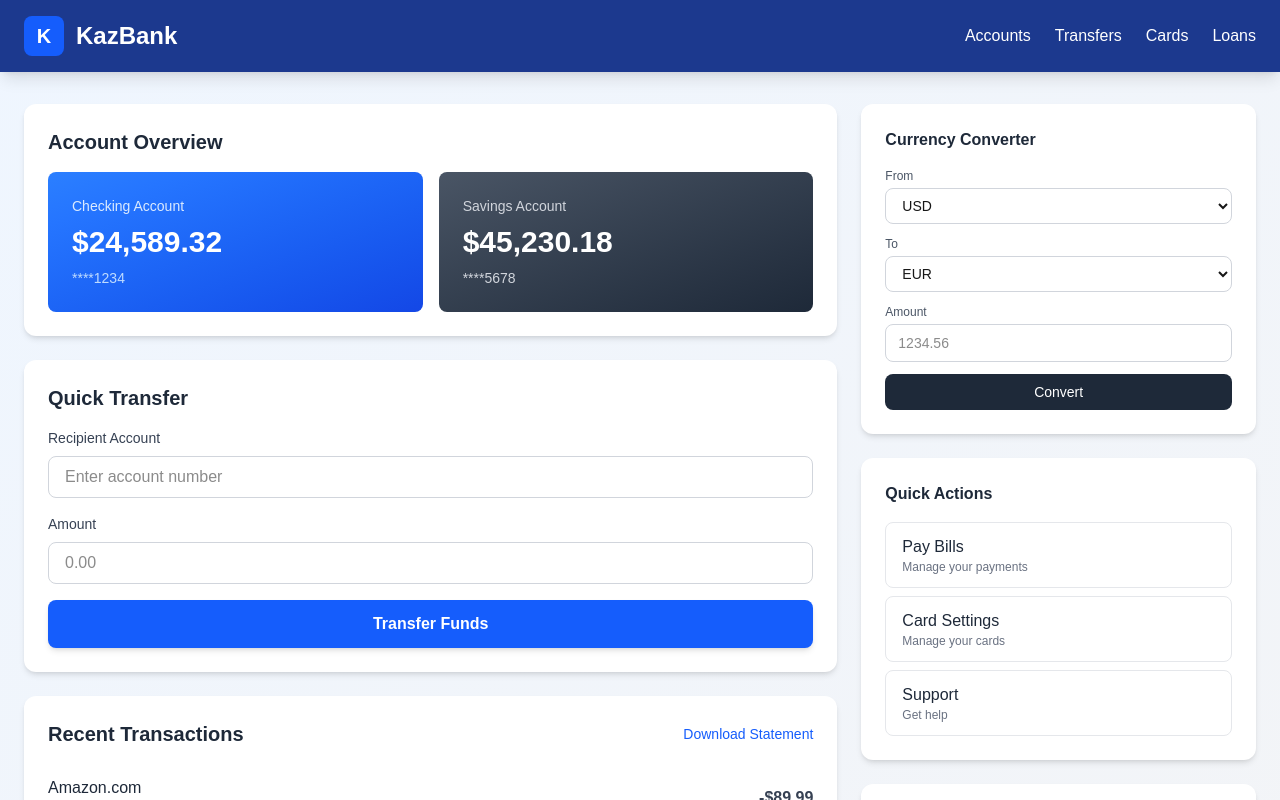
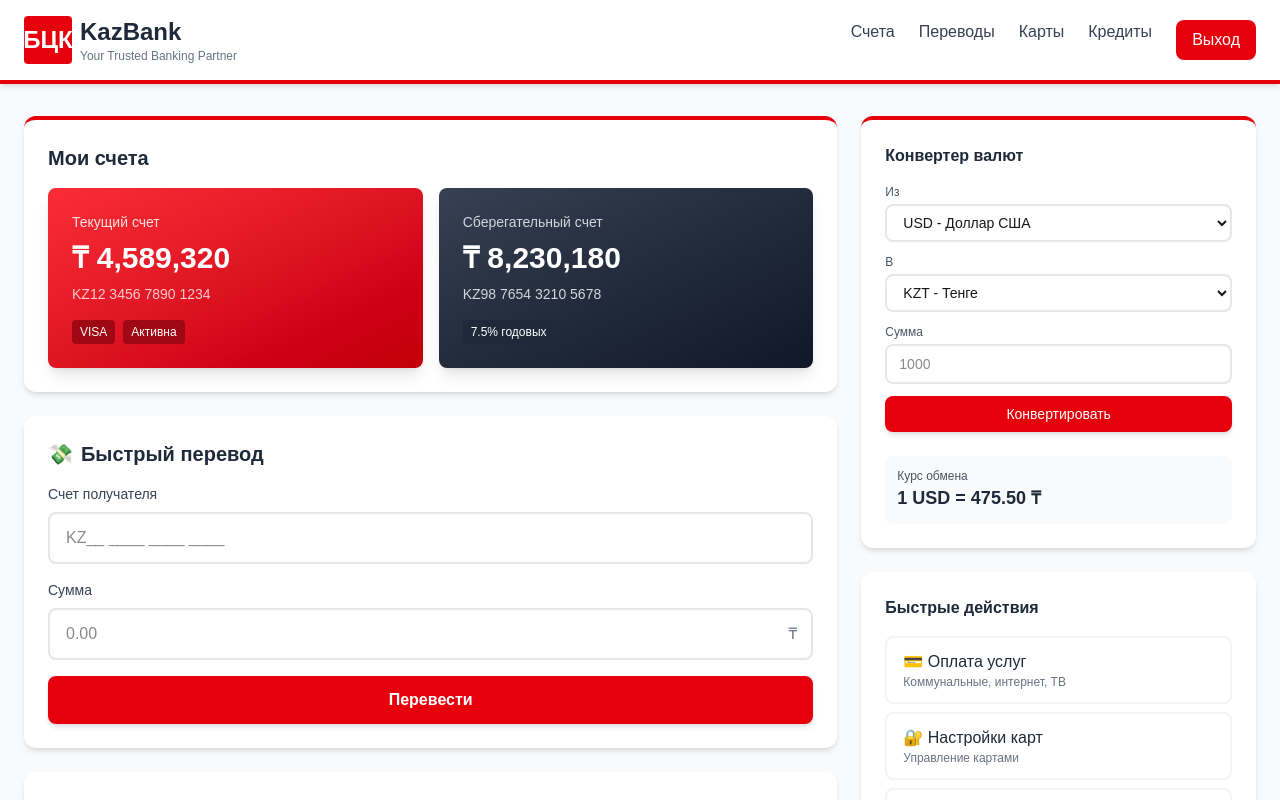
Before and after one commit to apexbridge-tech/bugspotter-demos, a Next.js app: page /1/kazbank in a window 1280 px wide. Shown: the top 800 px of the page. Built offline with nearby package versions, Linux system fonts and the light colour scheme; no server answers.

Commit message:
Redesign KazBank with БЦК Bank inspired styling (red/white theme, Cyrillic text)

```diff
--- a/app/[subdomain]/kazbank/page.tsx
+++ b/app/[subdomain]/kazbank/page.tsx
@@ -76,36 +76,44 @@ export default function KazBankDemo() {
   }, []);
 
   return (
-    <div className="min-h-screen bg-gradient-to-br from-blue-50 to-gray-100">
+    <div className="min-h-screen bg-gray-50">
       {/* Header */}
-      <header className="bg-blue-900 text-white shadow-lg">
+      <header className="bg-white shadow-md border-b-4 border-red-600">
         <div className="container mx-auto px-6 py-4">
           <div className="flex items-center justify-between">
             <div className="flex items-center gap-3">
-              <div className="w-10 h-10 bg-blue-600 rounded-lg flex items-center justify-center font-bold text-xl">
-                K
+              <div className="flex items-center gap-2">
+                <div className="w-12 h-12 bg-red-600 rounded flex items-center justify-center font-bold text-2xl text-white">
+                  БЦК
+                </div>
+                <div>
+                  <h1 className="text-2xl font-bold text-gray-800">KazBank</h1>
+                  <p className="text-xs text-gray-500">Your Trusted Banking Partner</p>
+                </div>
               </div>
-              <h1 className="text-2xl font-bold">KazBank</h1>
             </div>
             <button
               id="mobile-menu-toggle"
-              className="lg:hidden px-4 py-2 bg-blue-800 rounded-lg hover:bg-blue-700 transition-colors"
+              className="lg:hidden px-4 py-2 bg-red-600 text-white rounded-lg hover:bg-red-700 transition-colors"
             >
               Menu
             </button>
             <nav className="hidden lg:flex gap-6">
-              <a href="#" className="hover:text-blue-300 transition-colors">
-                Accounts
+              <a href="#" className="text-gray-700 hover:text-red-600 transition-colors font-medium">
+                Счета
               </a>
-              <a href="#" className="hover:text-blue-300 transition-colors">
-                Transfers
+              <a href="#" className="text-gray-700 hover:text-red-600 transition-colors font-medium">
+                Переводы
               </a>
-              <a href="#" className="hover:text-blue-300 transition-colors">
-                Cards
+              <a href="#" className="text-gray-700 hover:text-red-600 transition-colors font-medium">
+                Карты
               </a>
-              <a href="#" className="hover:text-blue-300 transition-colors">
-                Loans
+              <a href="#" className="text-gray-700 hover:text-red-600 transition-colors font-medium">
+                Кредиты
               </a>
+              <button className="px-4 py-2 bg-red-600 text-white rounded-lg hover:bg-red-700 transition-colors font-medium">
+                Выход
+              </button>
             </nav>
           </div>
         </div>
@@ -116,49 +124,62 @@ export default function KazBankDemo() {
           {/* Main Content */}
           <div className="lg:col-span-2 space-y-6">
             {/* Account Overview */}
-            <div className="bg-white rounded-xl shadow-md p-6">
-              <h2 className="text-xl font-bold text-gray-800 mb-4">Account Overview</h2>
+            <div className="bg-white rounded-xl shadow-md p-6 border-t-4 border-red-600">
+              <h2 className="text-xl font-bold text-gray-800 mb-4">Мои счета</h2>
               <div className="grid md:grid-cols-2 gap-4">
-                <div className="bg-gradient-to-br from-blue-500 to-blue-700 rounded-lg p-6 text-white">
-                  <p className="text-blue-100 text-sm mb-2">Checking Account</p>
-                  <p className="text-3xl font-bold">$24,589.32</p>
-                  <p className="text-blue-200 text-sm mt-2">****1234</p>
+                <div className="bg-gradient-to-br from-red-500 to-red-700 rounded-lg p-6 text-white shadow-lg">
+                  <p className="text-red-100 text-sm mb-2">Текущий счет</p>
+                  <p className="text-3xl font-bold">₸ 4,589,320</p>
+                  <p className="text-red-200 text-sm mt-2">KZ12 3456 7890 1234</p>
+                  <div className="mt-4 flex gap-2">
+                    <div className="text-xs bg-red-800 bg-opacity-50 px-2 py-1 rounded">VISA</div>
+                    <div className="text-xs bg-red-800 bg-opacity-50 px-2 py-1 rounded">Активна</div>
+                  </div>
                 </div>
-                <div className="bg-gradient-to-br from-gray-600 to-gray-800 rounded-lg p-6 text-white">
-                  <p className="text-gray-300 text-sm mb-2">Savings Account</p>
-                  <p className="text-3xl font-bold">$45,230.18</p>
-                  <p className="text-gray-300 text-sm mt-2">****5678</p>
+                <div className="bg-gradient-to-br from-gray-700 to-gray-900 rounded-lg p-6 text-white shadow-lg">
+                  <p className="text-gray-300 text-sm mb-2">Сберегательный счет</p>
+                  <p className="text-3xl font-bold">₸ 8,230,180</p>
+                  <p className="text-gray-300 text-sm mt-2">KZ98 7654 3210 5678</p>
+                  <div className="mt-4 flex gap-2">
+                    <div className="text-xs bg-gray-800 bg-opacity-50 px-2 py-1 rounded">7.5% годовых</div>
+                  </div>
                 </div>
               </div>
             </div>
 
             {/* Quick Transfer */}
             <div className="bg-white rounded-xl shadow-md p-6">
-              <h2 className="text-xl font-bold text-gray-800 mb-4">Quick Transfer</h2>
+              <h2 className="text-xl font-bold text-gray-800 mb-4 flex items-center gap-2">
+                <span className="text-red-600">💸</span>
+                Быстрый перевод
+              </h2>
               <div className="space-y-4">
                 <div>
                   <label className="block text-sm font-medium text-gray-700 mb-2">
-                    Recipient Account
+                    Счет получателя
                   </label>
                   <input
                     type="text"
-                    placeholder="Enter account number"
-                    className="w-full px-4 py-2 border border-gray-300 rounded-lg focus:ring-2 focus:ring-blue-500 focus:border-transparent outline-none"
+                    placeholder="KZ__ ____ ____ ____"
+                    className="w-full px-4 py-3 border-2 border-gray-200 rounded-lg focus:ring-2 focus:ring-red-500 focus:border-red-500 outline-none transition-all"
                   />
                 </div>
                 <div>
-                  <label className="block text-sm font-medium text-gray-700 mb-2">Amount</label>
-                  <input
-                    type="number"
-                    placeholder="0.00"
-                    className="w-full px-4 py-2 border border-gray-300 rounded-lg focus:ring-2 focus:ring-blue-500 focus:border-transparent outline-none"
-                  />
+                  <label className="block text-sm font-medium text-gray-700 mb-2">Сумма</label>
+                  <div className="relative">
+                    <input
+                      type="number"
+                      placeholder="0.00"
+                      className="w-full px-4 py-3 border-2 border-gray-200 rounded-lg focus:ring-2 focus:ring-red-500 focus:border-red-500 outline-none transition-all"
+                    />
+                    <span className="absolute right-4 top-1/2 -translate-y-1/2 text-gray-500 font-medium">₸</span>
+                  </div>
                 </div>
                 <button
                   id="transfer-btn"
-                  className="w-full bg-blue-600 hover:bg-blue-700 text-white font-semibold py-3 rounded-lg transition-colors shadow-md hover:shadow-lg"
+                  className="w-full bg-red-600 hover:bg-red-700 text-white font-semibold py-3 rounded-lg transition-all shadow-md hover:shadow-lg transform hover:-translate-y-0.5"
                 >
-                  Transfer Funds
+                  Перевести
                 </button>
               </div>
             </div>
@@ -166,20 +187,21 @@ export default function KazBankDemo() {
             {/* Recent Transactions */}
             <div className="bg-white rounded-xl shadow-md p-6">
               <div className="flex items-center justify-between mb-4">
-                <h2 className="text-xl font-bold text-gray-800">Recent Transactions</h2>
+                <h2 className="text-xl font-bold text-gray-800">Последние операции</h2>
                 <button
                   id="download-statement"
-                  className="text-blue-600 hover:text-blue-700 font-medium text-sm"
+                  className="text-red-600 hover:text-red-700 font-medium text-sm flex items-center gap-1"
                 >
-                  Download Statement
+                  <span>📄</span>
+                  Выписка
                 </button>
               </div>
               <div className="space-y-3">
                 {[
-                  { name: 'Amazon.com', amount: '-$89.99', date: 'Oct 25' },
-                  { name: 'Salary Deposit', amount: '+$5,200.00', date: 'Oct 24' },
-                  { name: 'Netflix', amount: '-$15.99', date: 'Oct 23' },
-                  { name: 'Starbucks', amount: '-$6.45', date: 'Oct 22' },
+                  { name: 'Kaspi.kz', amount: '-₸ 28,900', date: '25 окт' },
+                  { name: 'Зарплата', amount: '+₸ 520,000', date: '24 окт' },
+                  { name: 'Magnum', amount: '-₸ 12,340', date: '23 окт' },
+                  { name: 'Алматы Энерго', amount: '-₸ 8,500', date: '22 окт' },
                 ].map((tx, i) => (
                   <div
                     key={i}
@@ -203,57 +225,63 @@ export default function KazBankDemo() {
           {/* Sidebar */}
           <div className="space-y-6">
             {/* Currency Converter */}
-            <div className="bg-white rounded-xl shadow-md p-6">
-              <h3 className="font-bold text-gray-800 mb-4">Currency Converter</h3>
+            <div className="bg-white rounded-xl shadow-md p-6 border-t-4 border-red-600">
+              <h3 className="font-bold text-gray-800 mb-4">Конвертер валют</h3>
               <div className="space-y-3">
                 <div>
-                  <label className="block text-xs text-gray-600 mb-1">From</label>
-                  <select className="w-full px-3 py-2 border border-gray-300 rounded-lg text-sm outline-none focus:ring-2 focus:ring-blue-500">
-                    <option>USD</option>
-                    <option>EUR</option>
-                    <option>GBP</option>
+                  <label className="block text-xs text-gray-600 mb-1 font-medium">Из</label>
+                  <select className="w-full px-3 py-2 border-2 border-gray-200 rounded-lg text-sm outline-none focus:ring-2 focus:ring-red-500 focus:border-red-500 transition-all">
+                    <option>USD - Доллар США</option>
+                    <option>EUR - Евро</option>
+                    <option>KZT - Тенге</option>
+                    <option>RUB - Рубль</option>
                   </select>
                 </div>
                 <div>
-                  <label className="block text-xs text-gray-600 mb-1">To</label>
-                  <select className="w-full px-3 py-2 border border-gray-300 rounded-lg text-sm outline-none focus:ring-2 focus:ring-blue-500">
-                    <option>EUR</option>
-                    <option>USD</option>
-                    <option>GBP</option>
+                  <label className="block text-xs text-gray-600 mb-1 font-medium">В</label>
+                  <select className="w-full px-3 py-2 border-2 border-gray-200 rounded-lg text-sm outline-none focus:ring-2 focus:ring-red-500 focus:border-red-500 transition-all">
+                    <option>KZT - Тенге</option>
+                    <option>EUR - Евро</option>
+                    <option>USD - Доллар США</option>
+                    <option>RUB - Рубль</option>
                   </select>
                 </div>
                 <div>
-                  <label className="block text-xs text-gray-600 mb-1">Amount</label>
+                  <label className="block text-xs text-gray-600 mb-1 font-medium">Сумма</label>
                   <input
                     type="number"
-                    placeholder="1234.56"
-                    className="w-full px-3 py-2 border border-gray-300 rounded-lg text-sm outline-none focus:ring-2 focus:ring-blue-500"
+                    placeholder="1000"
+                    className="w-full px-3 py-2 border-2 border-gray-200 rounded-lg text-sm outline-none focus:ring-2 focus:ring-red-500 focus:border-red-500 transition-all"
                   />
                 </div>
                 <button
                   id="convert-currency"
-                  className="w-full bg-gray-800 hover:bg-gray-900 text-white py-2 rounded-lg text-sm font-medium transition-colors"
+                  className="w-full bg-red-600 hover:bg-red-700 text-white py-2 rounded-lg text-sm font-medium transition-colors shadow-md"
                 >
-                  Convert
+                  Конвертировать
                 </button>
+                <div className="mt-3 p-3 bg-gray-50 rounded-lg">
+                  <div className="text-xs text-gray-600">Курс обмена</div>
+                  <div className="text-lg font-bold text-gray-800">1 USD = 475.50 ₸</div>
+                </div>
               </div>
             </div>
 
             {/* Quick Actions */}
             <div className="bg-white rounded-xl shadow-md p-6">
-              <h3 className="font-bold text-gray-800 mb-4">Quick Actions</h3>
+              <h3 className="font-bold text-gray-800 mb-4">Быстрые действия</h3>
               <div className="space-y-2">
-                <button className="w-full text-left px-4 py-3 rounded-lg hover:bg-gray-50 transition-colors border border-gray-200">
-                  <div className="font-medium text-gray-800">Pay Bills</div>
-                  <div className="text-xs text-gray-500">Manage your payments</div>
+                <button className="w-full text-left px-4 py-3 rounded-lg hover:bg-red-50 transition-colors border-2 border-gray-100 hover:border-red-200">
+                  <div className="font-medium text-gray-800">💳 Оплата услуг</div>
+                  <div className="text-xs text-gray-500">Коммунальные, интернет, ТВ</div>
                 </button>
-                <button className="w-full text-left px-4 py-3 rounded-lg hover:bg-gray-50 transition-colors border border-gray-200">
-                  <div className="font-medium text-gray-800">Card Settings</div>
-                  <div className="text-xs text-gray-500">Manage your cards</div>
+                <button id="login-submit" className="w-full text-left px-4 py-3 rounded-lg hover:bg-red-50 transition-colors border-2 border-gray-100 hover:border-red-200">
+                  <div className="font-medium text-gray-800">🔐 Настройки карт</div>
+                  <div className="text-xs text-gray-500">Управление картами</div>
                 </button>
-                <button className="w-full text-left px-4 py-3 rounded-lg hover:bg-gray-50 transition-colors border border-gray-200">
-                  <div className="font-medium text-gray-800">Support</div>
-                  <div className="text-xs text-gray-500">Get help</div>
+                <button className="w-full text-left px-4 py-3 rounded-lg hover:bg-red-50 transition-colors border-2 border-gray-100 hover:border-red-200">
+                  <div className="font-medium text-gray-800">📞 Поддержка 24/7</div>
+                  <div className="text-xs text-gray-500">Онлайн консультация</div>
                 </button>
               </div>
             </div>
```
